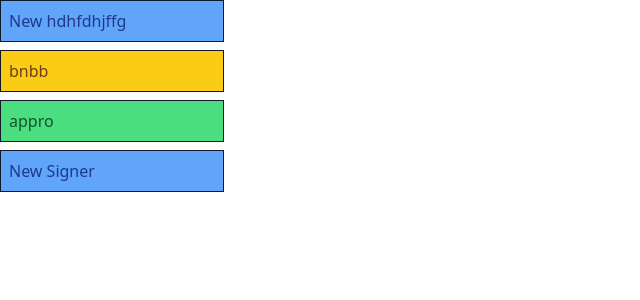
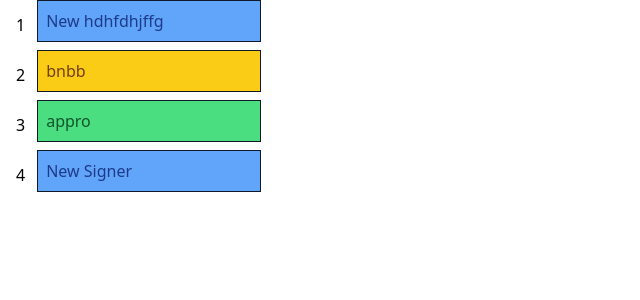
Before and after one commit to angelangelov88/react-dnd, a React (Create React App) app in the folder dnd-app/: page / in a window 1280 px wide. Shown: the top 300 px of the page, without its empty margins (0-640 px from the left). Built offline with nearby package versions, Linux system fonts and the light colour scheme; the HTML template or start-up script is replaced by a standard one.

Commit message:
Tried different functions
Tried some different ways to make moveCard work

```diff
--- a/dnd-app/src/Card.jsx
+++ b/dnd-app/src/Card.jsx
@@ -7,12 +7,14 @@ const Card = ({ id, name, index, roleType, moveCard }) => {
   const ref = useRef(null)
   const [{ handlerId }, drop] = useDrop({
     accept: ItemTypes.CARD,
-    collect(monitor) {
+    collect: (monitor) => {
       return {
-        handlerId: monitor.getHandlerId(),
+       isOver: monitor.isOver(),
+       canDrop: monitor.canDrop(),
+       handlerId: monitor.getHandlerId(),
       }
     },
-    hover(item, monitor) {
+    hover: (item, monitor) => {
       if (!ref.current) {
         return
       }
@@ -61,16 +63,19 @@ const Card = ({ id, name, index, roleType, moveCard }) => {
 
   drag(drop(ref))
 
-  console.log(drop(ref));
+  // console.log(index, name);
   return (
-    <div ref={ref} className={classNames(
+    <div className="flex gap-3 items-center">
+      <div className="pl-4">
+      {index + 1}
+      </div>
+      <div ref={ref} className={classNames(
       'w-56 border border-gray-900 mb-2 px-2 py-2 cursor-pointer',
       roleType === 'SIGNER' && 'bg-blue-400 text-blue-900',
       roleType === 'WITNESS' && 'bg-yellow-400 text-yellow-900',
       roleType === 'APPROVER' && 'bg-green-400 text-green-900',
       isDragging && 'opacity-30',
-    )} data-handler-id={handlerId}>
-      {name}
+    )} data-handler-id={handlerId}>{name}</div>
     </div>
   )
 }
--- a/dnd-app/src/Container.jsx
+++ b/dnd-app/src/Container.jsx
@@ -3,6 +3,7 @@ import { useCallback, useState } from 'react'
 import { Card } from './Card.jsx'
 export const Container = () => {
 
+  const [role, setRole] = useState([]);
     const [roles, setRoles] = useState([
       {
         experience: "ZXhwMDhiMzg1MmUtNmJkOS0xMWVkLWFkYjEtMDZhNDM4ODNmMDBj",
@@ -10,7 +11,7 @@ export const Container = () => {
         name: "New hdhfdhjffg",
         roleType: "SIGNER",
         signerIndex: "1",
-        signerParent: null
+        signerParent: null,
       },
       {
         experience: "ZXhwYWY0ZmRiZTEtNTUxOC0xMWVkLTlmMGMtMDJmYWMzNDAyNDM4",
@@ -38,16 +39,44 @@ export const Container = () => {
       },
     ])
 
+
     const moveCard = useCallback((dragIndex, hoverIndex) => {
-      setRoles((prevCards) =>
-        update(prevCards, {
-          $splice: [
-            [dragIndex, 1],
-            [hoverIndex, 0, prevCards[dragIndex]],
-          ],
-        }),
-      )
+      console.log(roles);
+      console.log('dragIndex', dragIndex);
+      console.log('hoverIndex', hoverIndex);
+      setRoles((prevCards) => update(prevCards, {
+        $splice: [
+          [dragIndex, 1],
+          [hoverIndex, 0, prevCards[dragIndex]],
+        ],
+      }),
+      );
+      console.log(roles);
+      // roles.map((card, index) => {
+      //   console.log('card1', card);
+      //   let { signerIndex } = card;
+      //   signerIndex = dragIndex + 1;
+      //   console.log('card', {...card, signerIndex});
+      //   setRole({...card, signerIndex});
+      //   console.log('role', role);
+      // });
     }, [])
+
+    // const moveCard = useCallback((dragIndex, hoverIndex) => {
+    //   const newCards = roles;
+    //   const dragCard = newCards[dragIndex];
+    //   newCards.splice(dragIndex, 1);
+    //   newCards.splice(hoverIndex, 0, dragCard);
+    //   newCards.map((card, index) => {
+    //     let { signerIndex } = card;
+    //     signerIndex = index + 1;
+    //     console.log('signerIndex', signerIndex);
+    //     console.log({ ...card, signerIndex });
+    //   })
+    //   setRoles(newCards);
+    //   console.log('newCards', newCards);
+    //   console.log('roles', roles);
+    // }, [roles]);
 
     return (
       <>
```
